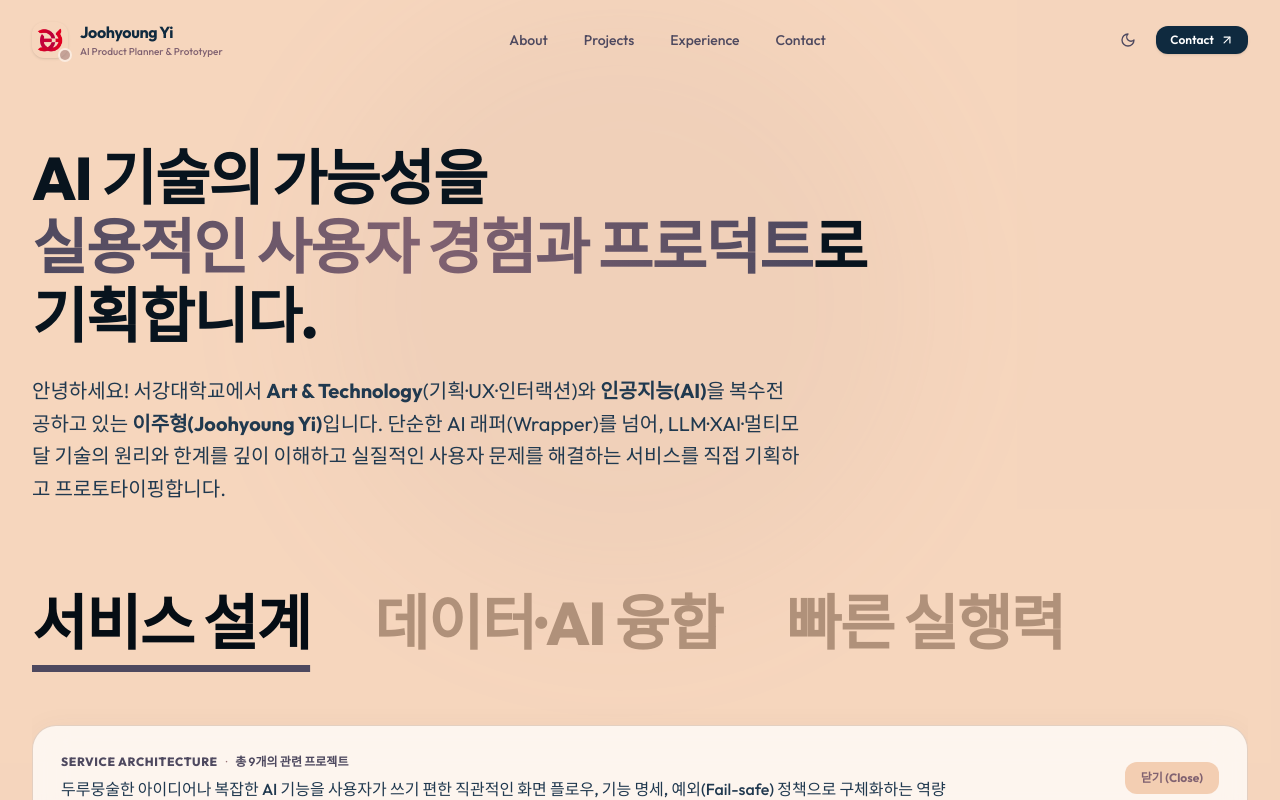
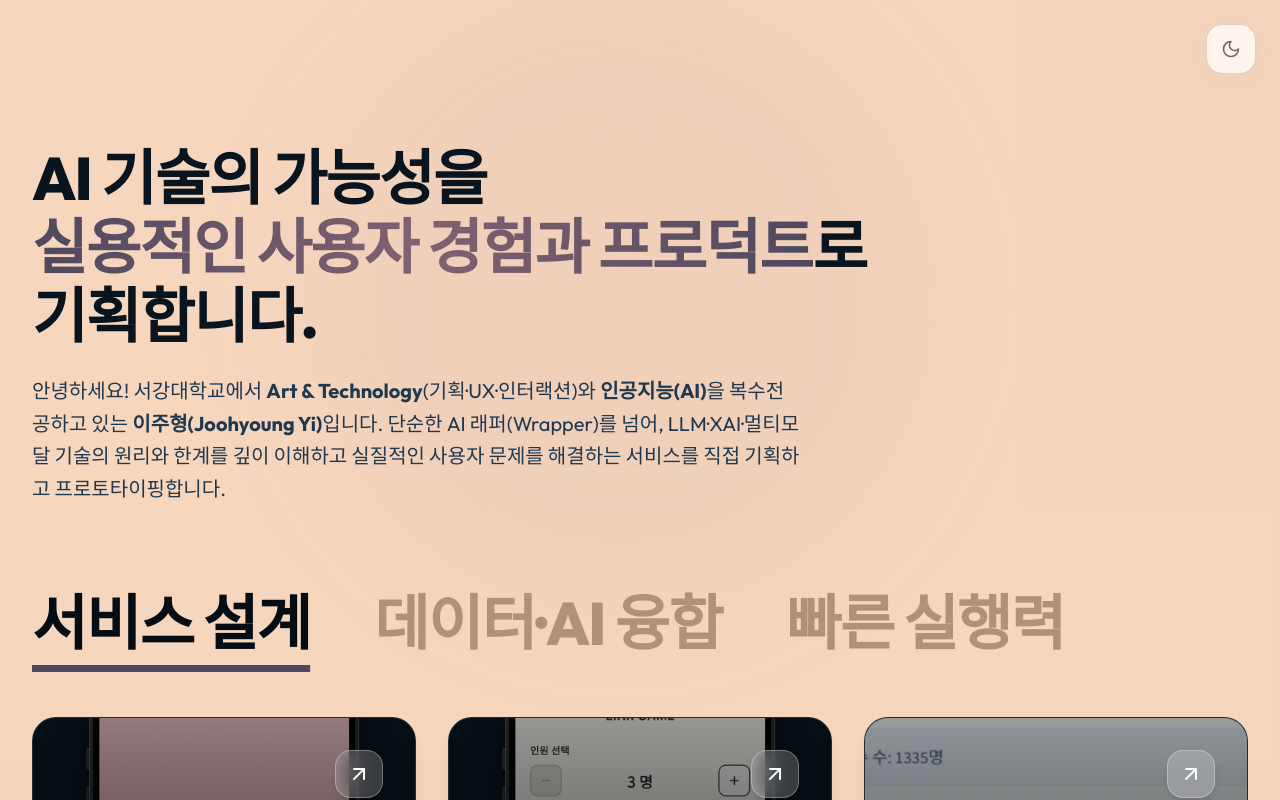
Before and after one commit to meisteryi/YJH_Personal_Website, a React (Vite) app: page / in a window 1280 px wide. Both pictures are taken after a click on the button "서비스 설계". Shown: the top 800 px of the page. Built offline with nearby package versions, Linux system fonts and the light colour scheme.

Commit message:
feat: add ThemeToggle component and keyword selection state management

```diff
--- a/src/App.jsx
+++ b/src/App.jsx
@@ -1,5 +1,5 @@
 import React, { useState, useEffect } from 'react';
-import { Navbar } from './components/Navbar';
+import { ThemeToggle } from './components/ThemeToggle';
 import { HeroSection } from './components/HeroSection';
 import { ProjectGridSection } from './components/ProjectGridSection';
 import { EducationTimelineSection } from './components/EducationTimelineSection';
@@ -9,6 +9,31 @@ import { CustomCursor } from './components/CustomCursor';
 
 function App() {
   const [selectedProject, setSelectedProject] = useState(null);
+  const [selectedKeyword, setSelectedKeyword] = useState(() => {
+    try {
+      return sessionStorage.getItem('portfolio_selected_keyword') || null;
+    } catch {
+      return null;
+    }
+  });
+
+  const handleSelectKeyword = (kw) => {
+    setSelectedKeyword(kw);
+    try {
+      if (kw) {
+        sessionStorage.setItem('portfolio_selected_keyword', kw);
+      } else {
+        sessionStorage.removeItem('portfolio_selected_keyword');
+      }
+    } catch {
+      // ignore
+    }
+  };
+
+  const getKeywordForProject = (projId) => {
+    if (['shen', 'mus'].includes(projId)) return '#데이터·AI융합';
+    return '#서비스설계';
+  };
 
   const parseHashAndSetState = () => {
     const hash = window.location.hash;
@@ -23,11 +48,17 @@ function App() {
 
   const handleOpenProject = (id) => {
     setSelectedProject(id);
+    if (!selectedKeyword) {
+      handleSelectKeyword(getKeywordForProject(id));
+    }
     window.location.hash = `project-${id}`;
     window.scrollTo({ top: 0, behavior: 'instant' });
   };
 
   const handleCloseModal = () => {
+    if (!selectedKeyword && selectedProject) {
+      handleSelectKeyword(getKeywordForProject(selectedProject));
+    }
     setSelectedProject(null);
     window.history.pushState(null, '', window.location.pathname);
     setTimeout(() => {
@@ -46,11 +77,20 @@ function App() {
 
     const handleHashChange = () => {
       parseHashAndSetState();
+      const hash = window.location.hash;
+      if (!hash || !hash.startsWith('#project-')) {
+        setTimeout(() => {
+          const projectsElem = document.getElementById('projects');
+          if (projectsElem) {
+            projectsElem.scrollIntoView({ behavior: 'smooth' });
+          }
+        }, 50);
+      }
     };
 
     window.addEventListener('hashchange', handleHashChange);
     return () => window.removeEventListener('hashchange', handleHashChange);
-  }, []);
+  }, [selectedKeyword, selectedProject]);
 
   return (
     <div className="min-h-screen bg-slate-50/50 dark:bg-slate-950/80 text-slate-800 dark:text-slate-100 transition-colors duration-300 relative overflow-x-hidden">
@@ -61,8 +101,8 @@ function App() {
       <div className="absolute top-[45%] right-1/4 w-[700px] h-[700px] bg-gradient-to-tr from-pink-500/10 to-indigo-500/10 dark:from-pink-500/5 dark:to-indigo-500/5 rounded-full blur-3xl -z-10 pointer-events-none will-change-transform transform-gpu"></div>
       <div className="absolute bottom-10 left-1/3 w-[800px] h-[800px] bg-gradient-to-br from-purple-500/10 to-pink-500/10 dark:from-purple-500/5 dark:to-pink-500/5 rounded-full blur-3xl -z-10 pointer-events-none will-change-transform transform-gpu"></div>
 
-      {/* Sticky Navigation Bar */}
-      <Navbar />
+      {/* Floating Minimal Theme Toggle */}
+      <ThemeToggle />
 
       {/* When a project is selected, show the Project Detail View */}
       {selectedProject ? (
@@ -79,7 +119,11 @@ function App() {
           <HeroSection />
 
           {/* 2. All Projects Catalog with 3-keyword highlights & category filter */}
-          <ProjectGridSection onOpenProject={handleOpenProject} />
+          <ProjectGridSection
+            selectedKeyword={selectedKeyword}
+            onSelectKeyword={handleSelectKeyword}
+            onOpenProject={handleOpenProject}
+          />
 
           {/* 3. Education & Credentials */}
           <EducationTimelineSection />
--- a/src/components/ProjectGridSection.jsx
+++ b/src/components/ProjectGridSection.jsx
@@ -2,10 +2,7 @@ import React, { useState } from 'react';
 import { ArrowUpRight, Github, ChevronDown, Sparkles } from 'lucide-react';
 import { projectImages } from '../data/projects';
 
-export const ProjectGridSection = ({ onOpenProject }) => {
-  // Default: nothing selected
-  const [selectedKeyword, setSelectedKeyword] = useState(null);
-
+export const ProjectGridSection = ({ selectedKeyword, onSelectKeyword, onOpenProject }) => {
   // 3 Giant Interactive Keywords
   const keywords = [
     {
@@ -123,10 +120,8 @@ export const ProjectGridSection = ({ onOpenProject }) => {
   ];
 
   const handleToggleKeyword = (tag) => {
-    if (selectedKeyword === tag) {
-      setSelectedKeyword(null);
-    } else {
-      setSelectedKeyword(tag);
+    if (onSelectKeyword) {
+      onSelectKeyword(selectedKeyword === tag ? null : tag);
     }
   };
 
@@ -176,37 +171,12 @@ export const ProjectGridSection = ({ onOpenProject }) => {
         <div
           className={`transition-all duration-700 ease-out overflow-hidden ${
             selectedKeyword
-              ? 'max-h-[7000px] opacity-100 mt-10 sm:mt-14 pt-4'
+              ? 'max-h-[7000px] opacity-100 mt-10 sm:mt-14 pt-2'
               : 'max-h-0 opacity-0 mt-0 pointer-events-none'
           }`}
         >
-          {currentKeywordObj && (
-            <div className="space-y-8 sm:space-y-10">
-
-              {/* Selected Keyword Definition Banner */}
-              <div className="p-5 sm:p-7 rounded-3xl glass-panel border border-indigo-500/20 bg-indigo-50/50 dark:bg-indigo-950/20 flex flex-col md:flex-row md:items-center justify-between gap-4">
-                <div>
-                  <div className="flex items-center gap-2 mb-1.5">
-                    <span className="text-xs font-extrabold tracking-wider text-indigo-600 dark:text-indigo-400 uppercase">
-                      {currentKeywordObj.englishLabel}
-                    </span>
-                    <span className="text-xs text-slate-400">·</span>
-                    <span className="text-xs font-semibold text-slate-600 dark:text-slate-300">
-                      총 {filteredProjects.length}개의 관련 프로젝트
-                    </span>
-                  </div>
-                  <p className="text-sm sm:text-base text-slate-700 dark:text-slate-200 font-medium leading-relaxed">
-                    {currentKeywordObj.description}
-                  </p>
-                </div>
-
-                <button
-                  onClick={() => setSelectedKeyword(null)}
-                  className="self-start md:self-center px-4 py-2 rounded-xl text-xs font-bold text-slate-500 hover:text-slate-800 dark:text-slate-400 dark:hover:text-white bg-slate-100 dark:bg-slate-800 hover:bg-slate-200 dark:hover:bg-slate-700 transition-colors shrink-0 cursor-pointer"
-                >
-                  닫기 (Close)
-                </button>
-              </div>
+          {selectedKeyword && (
+            <div className="space-y-6 sm:space-y-8">
 
               {/* Projects Grid with Staggered Delay */}
               <div className="grid grid-cols-1 sm:grid-cols-2 lg:grid-cols-3 gap-6 sm:gap-8">
@@ -216,104 +186,36 @@ export const ProjectGridSection = ({ onOpenProject }) => {
                   return (
                     <div
                       key={`${selectedKeyword}-${project.id}`}
-                      style={{ animationDelay: `${index * 100}ms` }}
-                      className="animate-card-float-up glass-panel rounded-3xl overflow-hidden border border-slate-200/80 dark:border-slate-800/80 hover:border-indigo-500/40 hover:shadow-xl transition-all duration-300 flex flex-col justify-between group"
+                      style={{ animationDelay: `${index * 80}ms` }}
+                      onClick={() => onOpenProject(project.id)}
+                      className="animate-card-float-up h-72 sm:h-80 md:h-96 w-full rounded-3xl relative overflow-hidden cursor-pointer shadow-lg hover:shadow-2xl border border-white/10 dark:border-white/5 flex flex-col justify-between p-6 sm:p-8 group bg-slate-900 transition-all duration-300 transform-gpu hover:-translate-y-1.5 select-none"
                     >
-                      <div>
-                        {/* Thumbnail Banner */}
-                        <div
-                          onClick={() => onOpenProject(project.id)}
-                          className="relative h-48 w-full overflow-hidden bg-slate-900 cursor-pointer"
-                        >
+                      {/* Background Demo Image (Fills the entire area) */}
                       {imgSrc ? (
                         <img
                           src={imgSrc}
                           alt={project.title}
-                              className="w-full h-full object-cover group-hover:scale-105 transition-transform duration-500 opacity-90 group-hover:opacity-100"
+                          className="absolute inset-0 w-full h-full object-cover group-hover:scale-105 transition-transform duration-700 opacity-80 group-hover:opacity-95"
                         />
                       ) : (
-                            <div className="w-full h-full flex items-center justify-center text-slate-500 text-xs font-medium">
-                              No Preview
-                            </div>
+                        <div className="absolute inset-0 bg-slate-800" />
                       )}
-                          <div className="absolute inset-0 bg-gradient-to-t from-slate-950/80 via-transparent to-transparent"></div>
 
-                          {/* Badge */}
-                          <span className="absolute top-3 left-3 px-2.5 py-1 rounded-lg bg-slate-900/80 backdrop-blur-md text-white text-[10px] font-bold tracking-wider uppercase border border-white/10">
-                            {project.badge}
-                          </span>
+                      {/* High-Contrast Gradient Overlay for Text Legibility */}
+                      <div className="absolute inset-0 bg-gradient-to-t from-black/95 via-black/55 to-black/25 group-hover:from-black/95 group-hover:via-black/65 transition-all duration-300"></div>
 
-                          {/* View Details Icon */}
-                          <div className="absolute bottom-3 right-3 p-2 rounded-xl bg-indigo-600 text-white opacity-90 group-hover:opacity-100 group-hover:scale-110 transition-all duration-200 shadow-md">
-                            <ArrowUpRight className="w-4 h-4" />
+                      {/* Top Right: Minimal Interactive Arrow Icon */}
+                      <div className="relative z-10 self-end">
+                        <div className="w-10 h-10 sm:w-12 sm:h-12 rounded-2xl bg-white/20 backdrop-blur-md flex items-center justify-center text-white border border-white/30 group-hover:bg-white group-hover:text-black group-hover:scale-110 transition-all duration-300 shadow-md">
+                          <ArrowUpRight className="w-5 h-5 sm:w-6 sm:h-6" />
                         </div>
                       </div>
 
-                        {/* Body Content */}
-                        <div className="p-5 sm:p-6">
-                          {/* Competency Badges */}
-                          <div className="flex flex-wrap gap-1.5 mb-3">
-                            {project.competencyTags.map((tag, tIdx) => {
-                              const isCurrentSelected = selectedKeyword === tag;
-                              const isInteractiveTag = keywords.some(k => k.tag === tag);
-
-                              return (
-                                <button
-                                  key={tIdx}
-                                  onClick={(e) => {
-                                    e.stopPropagation();
-                                    if (isInteractiveTag) handleToggleKeyword(tag);
-                                  }}
-                                  className={`px-2.5 py-1 rounded-lg text-xs font-bold tracking-tight transition-all duration-150 ${
-                                    isCurrentSelected
-                                      ? 'bg-indigo-600 text-white shadow-sm'
-                                      : isInteractiveTag
-                                        ? 'bg-indigo-500/10 text-indigo-700 dark:text-indigo-300 border border-indigo-500/20 hover:bg-indigo-500/20 cursor-pointer'
-                                        : 'bg-slate-100 dark:bg-slate-800 text-slate-600 dark:text-slate-400 border border-slate-200/50 dark:border-slate-700/50'
-                                  }`}
-                                >
-                                  {tag}
-                                </button>
-                              );
-                            })}
-                          </div>
-
-                          <h3
-                            onClick={() => onOpenProject(project.id)}
-                            className="text-base sm:text-lg font-bold text-slate-900 dark:text-white group-hover:text-indigo-600 dark:group-hover:text-indigo-400 transition-colors cursor-pointer leading-snug"
-                          >
+                      {/* Bottom Content: Large High-Contrast Title ONLY */}
+                      <div className="relative z-10">
+                        <h3 className="text-2xl sm:text-3xl md:text-4xl font-extrabold text-white tracking-tight leading-snug drop-shadow-lg group-hover:translate-x-1 transition-transform duration-300">
                           {project.title}
                         </h3>
-
-                          <p className="mt-2.5 text-xs sm:text-[13px] text-slate-600 dark:text-slate-400 line-clamp-3 leading-relaxed">
-                            {project.description}
-                          </p>
-                        </div>
-                      </div>
-
-                      {/* Footer Actions */}
-                      <div className="px-5 pb-5 sm:px-6 sm:pb-6 pt-0">
-                        <div className="pt-3 border-t border-slate-100 dark:border-slate-800/80 flex items-center justify-between">
-                          <button
-                            onClick={() => onOpenProject(project.id)}
-                            className="px-3.5 py-2 rounded-xl bg-indigo-50 dark:bg-indigo-950/60 hover:bg-indigo-600 hover:text-white text-indigo-600 dark:text-indigo-400 text-xs font-bold transition-all duration-200 flex items-center gap-1.5 cursor-pointer shadow-sm"
-                          >
-                            <span>기획 상세 보기</span>
-                            <ArrowUpRight className="w-3.5 h-3.5" />
-                          </button>
-
-                          {project.github && (
-                            <a
-                              href={project.github}
-                              target="_blank"
-                              rel="noopener noreferrer"
-                              className="p-2 rounded-xl text-slate-400 hover:text-slate-800 dark:hover:text-white hover:bg-slate-100 dark:hover:bg-slate-800 transition-all duration-150"
-                              title="GitHub"
-                            >
-                              <Github className="w-4 h-4" />
-                            </a>
-                          )}
-                        </div>
                       </div>
                     </div>
                   );
--- /dev/null
+++ b/src/components/ThemeToggle.jsx
@@ -0,0 +1,33 @@
+import React, { useState } from 'react';
+import { Moon, Sun } from 'lucide-react';
+
+export const ThemeToggle = () => {
+  const [isDark, setIsDark] = useState(() => {
+    return document.documentElement.classList.contains('dark') ||
+      window.matchMedia('(prefers-color-scheme: dark)').matches;
+  });
+
+  const toggleTheme = () => {
+    const nextDark = !isDark;
+    setIsDark(nextDark);
+    if (nextDark) {
+      document.documentElement.classList.add('dark');
+      localStorage.setItem('theme', 'dark');
+    } else {
+      document.documentElement.classList.remove('dark');
+      localStorage.setItem('theme', 'light');
+    }
+  };
+
+  return (
+    <div className="fixed top-5 right-5 sm:top-6 sm:right-6 z-50">
+      <button
+        onClick={toggleTheme}
+        className="p-3 sm:p-3.5 rounded-2xl glass-panel border border-slate-300/70 dark:border-slate-700/70 text-slate-700 dark:text-slate-200 hover:text-indigo-600 dark:hover:text-indigo-400 shadow-md hover:shadow-lg transition-all cursor-pointer bg-white/80 dark:bg-slate-900/80 backdrop-blur-md flex items-center justify-center"
+        title="테마 변경 (Toggle Theme)"
+      >
+        {isDark ? <Sun className="w-5 h-5 text-amber-400" /> : <Moon className="w-5 h-5 text-indigo-500" />}
+      </button>
+    </div>
+  );
+};
```
Lines whose indentation alone changed are shown as unchanged.
